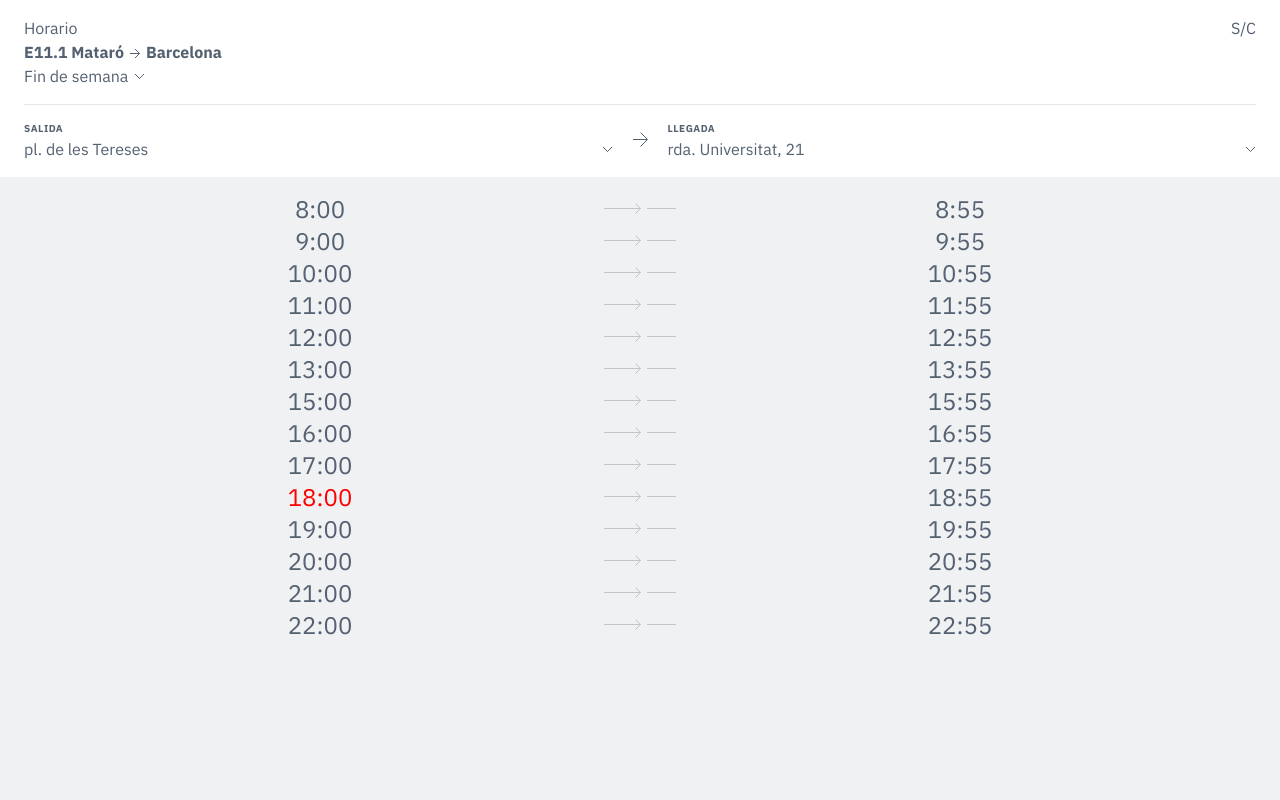
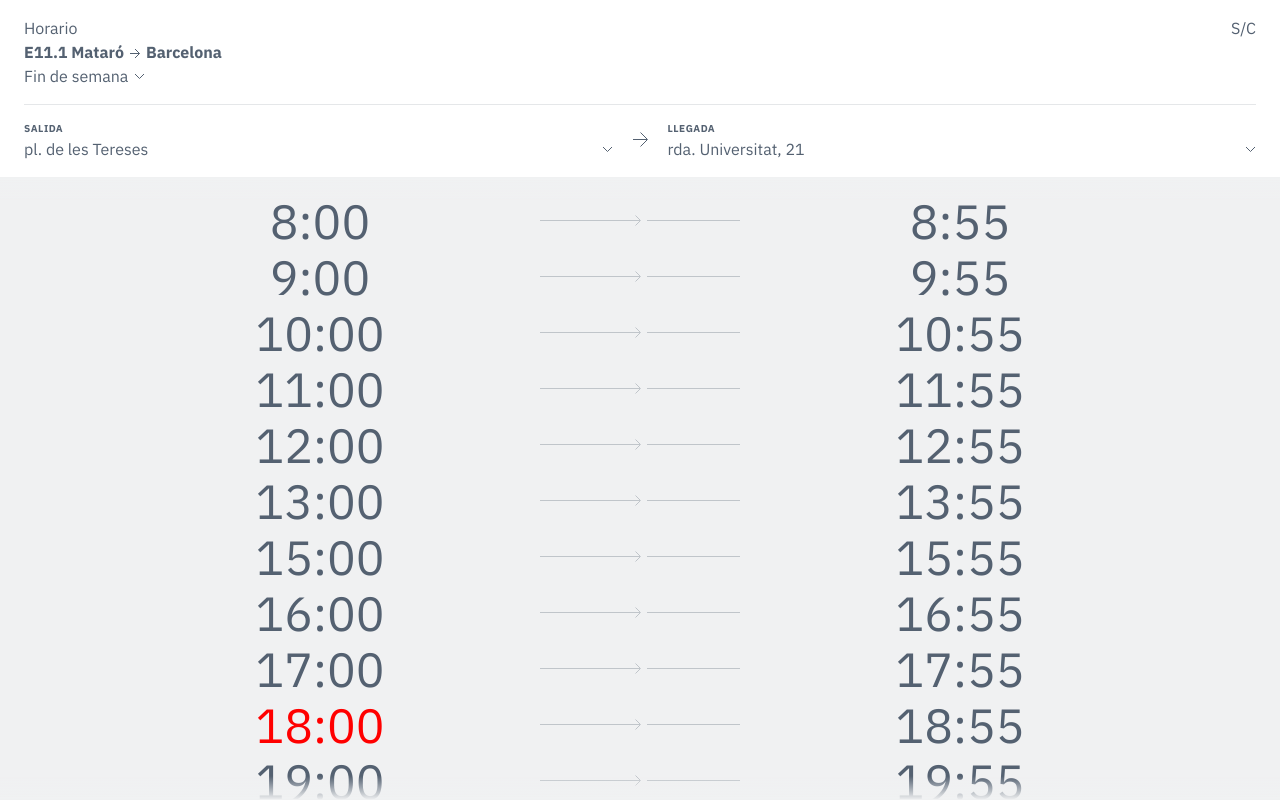
Before and after one commit to hihayk/bus, a React (Create React App) app: page / in a window 1280 px wide. Shown: the top 800 px of the page. Built offline with nearby package versions, Linux system fonts and the light colour scheme.

Commit message:
adapt for large screens

```diff
--- a/src/compare-stops.js
+++ b/src/compare-stops.js
@@ -107,20 +107,32 @@ const HoursList = styled.div`
 
 const Stop = styled.div`
   ${props => props.isNext && 'color: red;'}
+
+  @media (min-width: 1000px) {
+    font-size: 48px;
+    line-height: 56px;
+  }
 `
 
 const Line = styled.div`
   position: relative;
-  width: 24vw;
+  width: 16vw;
   height: 15px;
   display: block;
-  left: -12vw;
+  left: -8vw;
   top: 8px;
   margin: 0 0 17px 0;
   background-image: url(${rootArrow});
   background-repeat: no-repeat;
   background-position: center;
   opacity: .3;
+
+  @media (min-width: 1000px) {
+    margin: 0 0 41px 0;
+    top: 20px;
+    width: 40vw;
+    left: -20vw;
+  }
 `
 
 const Lines = styled.div`
```
Also changed, not shown: src/root-arrow.svg.
